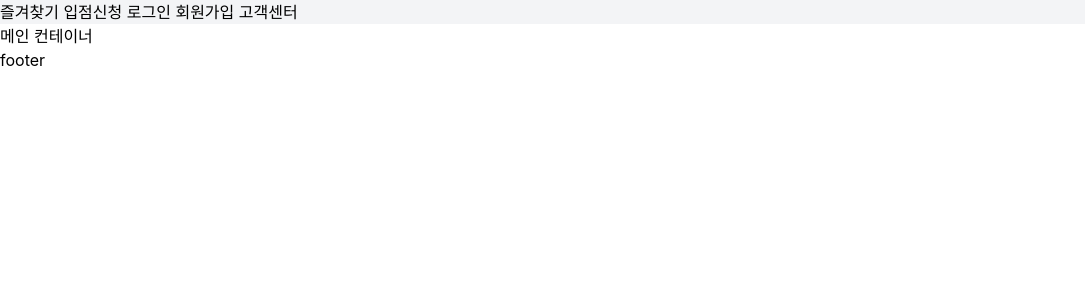
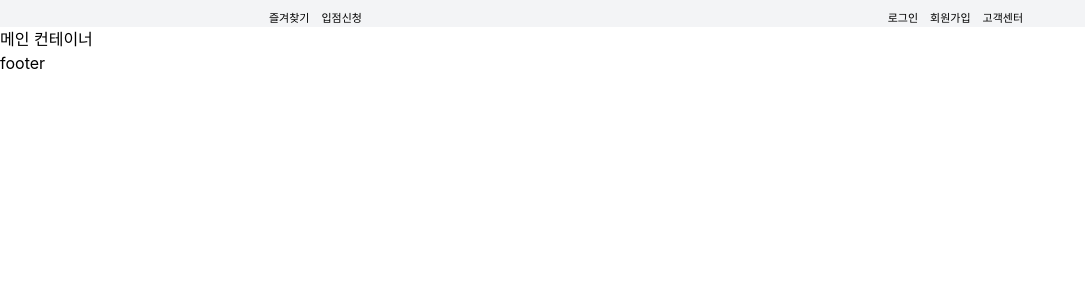
Before and after one commit to rondido/Coupang, a React (Create React App) app in the folder copuang-front-end/: page / in a window 1280 px wide. Shown: the top 300 px of the page, without its empty margins (0-1085 px from the left). Built offline with nearby package versions, Linux system fonts and the light colour scheme.

Commit message:
taliwind and mui styled component commit

```diff
--- a/copuang-front-end/package.json
+++ b/copuang-front-end/package.json
@@ -15,6 +15,7 @@
     "react-router-dom": "^6.2.2",
     "react-scripts": "5.0.0",
     "recoil": "^0.6.1",
+    "styled-components": "^5.3.5",
     "web-vitals": "^2.1.4"
   },
   "scripts": {
--- a/copuang-front-end/src/component/common/Header.js
+++ b/copuang-front-end/src/component/common/Header.js
@@ -1,14 +1,37 @@
 import React from 'react';
 import '../../../src/input.css'
+import styled from 'styled-components';
+
+
+const Flexstyled= styled.div`
+display:flex;
+justify-content: space-around;
+list-style:none;
+font-size:100%;
+`;
+
+const Listyled= styled.li`
+padding: 10px 0px 0px 12px;
+font-family: sans-serif;
+text-decoration: none;
+font-size:11px;
+`;
 
 
 const Header = () => {
     return (
         <>
-
-            <div className='bg-gray-100'>
-                즐겨찾기 입점신청 로그인 회원가입 고객센터
-            </div>
+            <Flexstyled className='bg-gray-100 flex ' >
+                    <ul className='flex'>
+                    <Listyled>즐겨찾기</Listyled>
+                    <Listyled>입점신청</Listyled>
+                    </ul>
+                <ul className='flex'>
+                    <Listyled>로그인</Listyled>
+                    <Listyled>회원가입</Listyled>
+                    <Listyled>고객센터</Listyled>
+                </ul>
+            </Flexstyled>
 
         </>
     );
```
Also changed, not shown: 1 other file (tests, documents, lock files or other folders).
